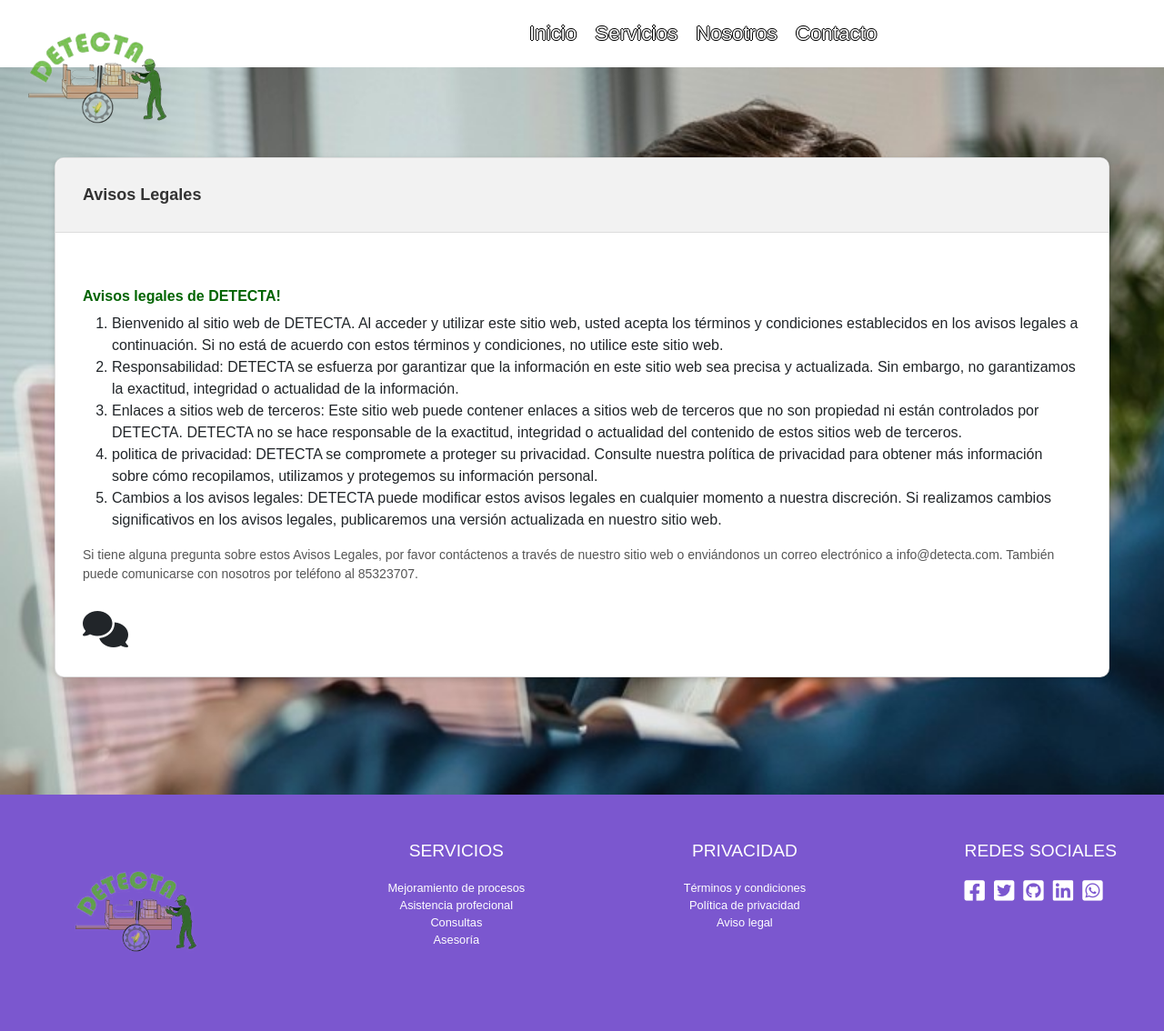
After one commit to Pablo88-bit/ProyectoDETECTA, a Django app: page /AvisoLegal/ in a window 1280 px wide. The commit adds this page. Shown: the whole page at 91% size. Run offline with Django 3.2, Linux system fonts and the light colour scheme; some libraries are stand-ins or nearby versions.

Commit message:
Subiendo la parte de Privacidad del proyecto

```diff
--- /dev/null
+++ b/DETECTA/Academia/templates/AvisoLegal.html
@@ -0,0 +1,31 @@
+{% extends 'BaseTemplate.html' %}
+
+{% block content %}
+
+<section id="banner-row-floating">
+  <section id="descripcion" class="d-flex justify-content-start">
+    <div class="card descripcion">
+      <div class="card-header">
+        <h3>Avisos Legales</h3>
+      </div>
+      <div class="card-body text-left">
+        <h4 style="color: darkgreen;">Avisos legales de DETECTA!</h4>
+        <ol>
+          <li>Bienvenido al sitio web de DETECTA. Al acceder y utilizar este sitio web, usted acepta los términos y condiciones establecidos en los avisos legales a continuación. Si no está de acuerdo con estos términos y condiciones, no utilice este sitio web.</li>
+
+          <li>Responsabilidad: DETECTA se esfuerza por garantizar que la información en este sitio web sea precisa y actualizada. Sin embargo, no garantizamos la exactitud, integridad o actualidad de la información. </li>
+
+          <li>Enlaces a sitios web de terceros: Este sitio web puede contener enlaces a sitios web de terceros que no son propiedad ni están controlados por DETECTA. DETECTA no se hace responsable de la exactitud, integridad o actualidad del contenido de estos sitios web de terceros.</li>
+
+          <li>politica de privacidad: DETECTA se compromete a proteger su privacidad. Consulte nuestra política de privacidad para obtener más información sobre cómo recopilamos, utilizamos y protegemos su información personal.</li>
+
+          <li>Cambios a los avisos legales: DETECTA puede modificar estos avisos legales en cualquier momento a nuestra discreción. Si realizamos cambios significativos en los avisos legales, publicaremos una versión actualizada en nuestro sitio web.</li>
+
+        </ol>
+        <p>Si tiene alguna pregunta sobre estos Avisos Legales, por favor contáctenos a través de nuestro sitio web o enviándonos un correo electrónico a info@detecta.com. También puede comunicarse con nosotros por teléfono al 85323707.</p>
+        <i style="font-size: 40px" class="fas fa-comments"></i>
+      </div>
+    </div>
+  </section>
+</section>
+{% endblock %}
--- a/DETECTA/Academia/templates/BaseTemplate.html
+++ b/DETECTA/Academia/templates/BaseTemplate.html
@@ -20,8 +20,10 @@
 
 
     <script src="https://code.jquery.com/jquery-3.6.0.min.js">
-    </script><script type="text/javascript" src="{% static 'js/hoja.js' %}"></script>
-    </script><script type="text/javascript" src="{% static 'js/nosotros.js' %}"></script>
+    </script>
+    <script type="text/javascript" src="{% static 'js/hoja.js' %}"></script>
+    </script>
+    <script type="text/javascript" src="{% static 'js/nosotros.js' %}"></script>
 
 
 
@@ -40,7 +42,8 @@
             </a>
         </div>
         <div id="nav">
-                <nav>
+            <nav="banner-row-floating">
+
                 <body>
                     <ul>
                         <li><a href="{% url 'index' %}">Inicio</a></li>
@@ -52,7 +55,7 @@
                 </nav>
         </div>
     </header>
-    </section>
+
 
     {% block content %}{% endblock %}
     <script src="https://cdnjs.cloudflare.com/ajax/libs/popper.js/2.9.2/umd/popper.min.js">    </script>
@@ -79,8 +82,8 @@
                 <h3>PRIVACIDAD</h3>
                 <ul>
                     <li><a href="{% url 'TerminosCondiciones' %}">Términos y condiciones</a></li>
-                    <li><a href="#">Política de privacidad</a></li>
-                    <li><a href="#">Aviso legal</a></li>
+                    <li><a href="{% url 'PoliticaPrivacidad' %}">Política de privacidad</a></li>
+                    <li><a href="{% url 'AvisoLegal' %}">Aviso legal</a></li>
                 </ul>
             </div>
             <div class="social-column">
@@ -104,4 +107,5 @@
         </div>
     </footer>
 </section>
+
 </html>
--- a/DETECTA/Academia/templates/base.html
+++ b/DETECTA/Academia/templates/base.html
@@ -83,8 +83,8 @@
                 <h3>PRIVACIDAD</h3>
                 <ul>
                     <li><a href="{% url 'TerminosCondiciones' %}">Términos y condiciones</a></li>
-                    <li><a href="#">Política de privacidad</a></li>
-                    <li><a href="#">Aviso legal</a></li>
+                    <li><a href="{% url 'PoliticaPrivacidad' %}">Política de privacidad</a></li>
+                    <li><a href="{% url 'AvisoLegal' %}">Aviso legal</a></li>
                 </ul>
             </div>
             <div class="social-column">
--- a/DETECTA/Academia/urls.py
+++ b/DETECTA/Academia/urls.py
@@ -6,4 +6,6 @@
     path('servicios/', views.services, name="services"),
     path('nosotros/', views.nosotros, name="nosotros"),
     path('TerminosCondiciones/', views.TerminosCondiciones, name="TerminosCondiciones"),
+    path('PoliticaPrivacidad/', views.PoliticaPrivacidad, name="PoliticaPrivacidad"),
+    path('AvisoLegal/', views.AvisoLegal, name="AvisoLegal"),
 ]
--- a/DETECTA/Academia/views.py
+++ b/DETECTA/Academia/views.py
@@ -11,3 +11,12 @@
 
 def nosotros(request):
     return render(request, 'nosotros.html')
+
+def TerminosCondiciones(request):
+    return render(request, 'TerminosCondiciones.html')
+
+def PoliticaPrivacidad(request):
+    return render(request, 'PoliticaPrivacidad.html')
+
+def AvisoLegal(request):
+    return render(request, 'AvisoLegal.html')
--- a/DETECTA/DETECTA/settings.py
+++ b/DETECTA/DETECTA/settings.py
@@ -150,7 +150,7 @@
         'NAME': 'DETECTA',
         'HOST': 'localhost',
         'USER': 'postgres',
-        'PASSWORD': 'piam2023',
+        'PASSWORD': 'RIEL2003',
         'PORT': '5432',
         #'OPTIONS': {
         #    'driver': 'ODBC Driver 17 for SQL Server',
```
Also changed, not shown: DETECTA/Academia/templates/PoliticaPrivacidad.html (added, +31 -0 lines), DETECTA/Academia/templates/TerminosCondiciones.html (+24 -18 lines). Lines whose indentation alone changed are shown as unchanged.
